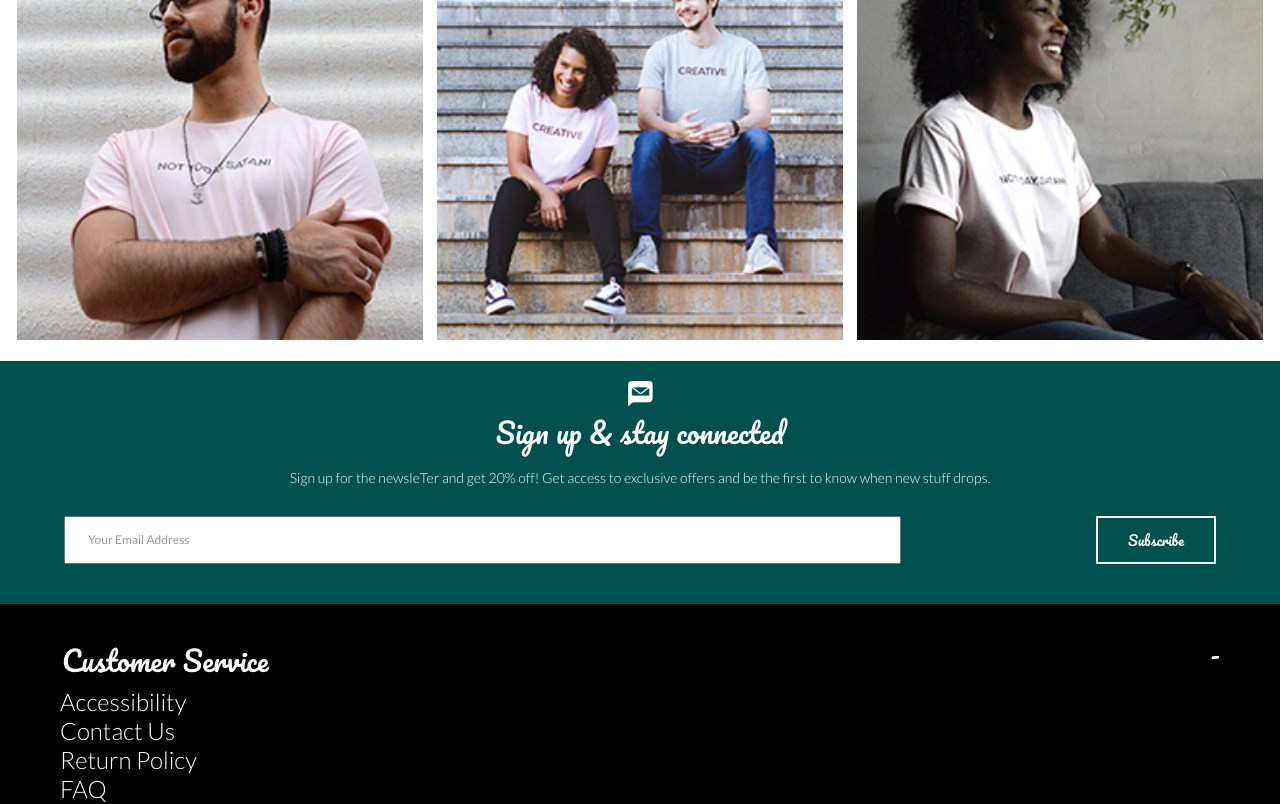
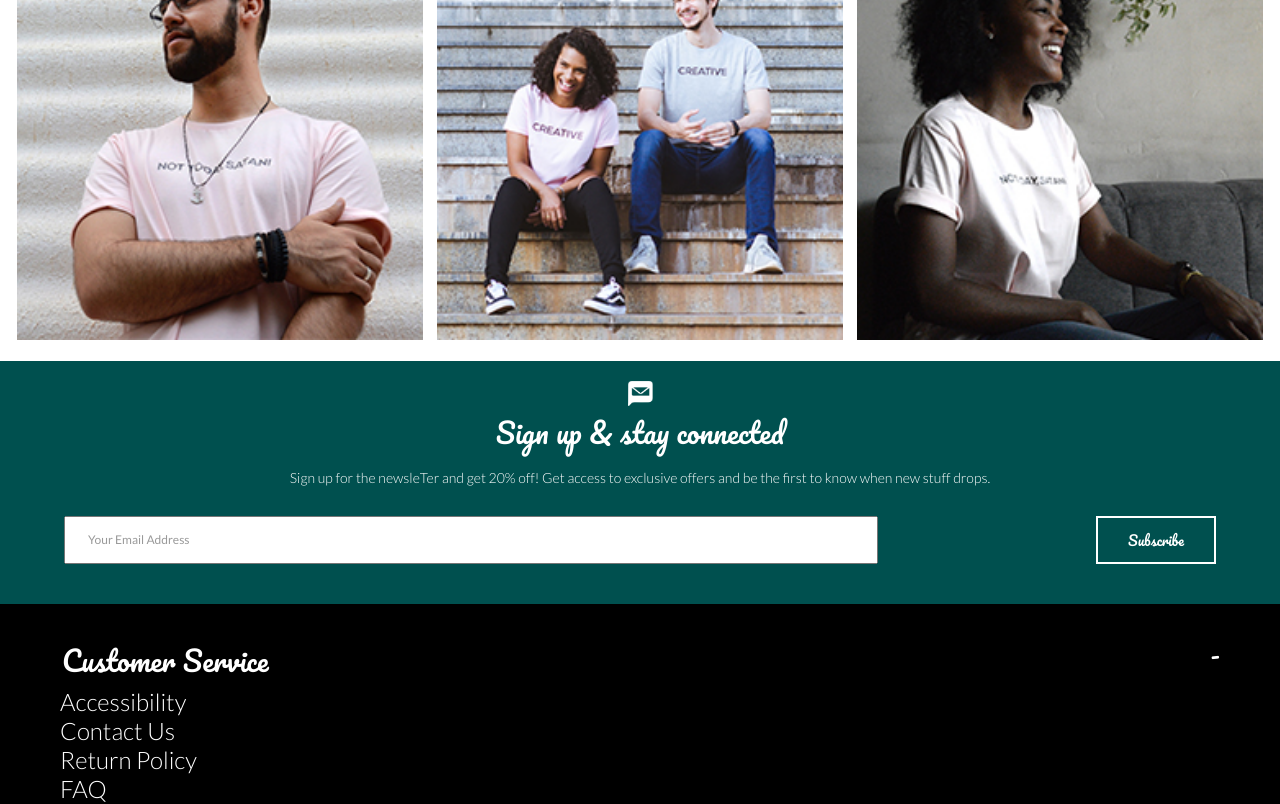
Before and after one commit to MichaelFKogan/dyode-website-mockup, a Vue app: page / in a window 1280 px wide. Shown: the part 4971-5775 px from the top of the page. Built offline with nearby package versions, Linux system fonts and the light colour scheme.

Commit message:
updated css

```diff
--- a/src/assets/styles/scss/custom.scss
+++ b/src/assets/styles/scss/custom.scss
@@ -417,7 +417,7 @@ li{
 
 .email-input{
 	height:42px;
-	width:72%;
+	width:70%;
 }
 
 .subscribe{
```
